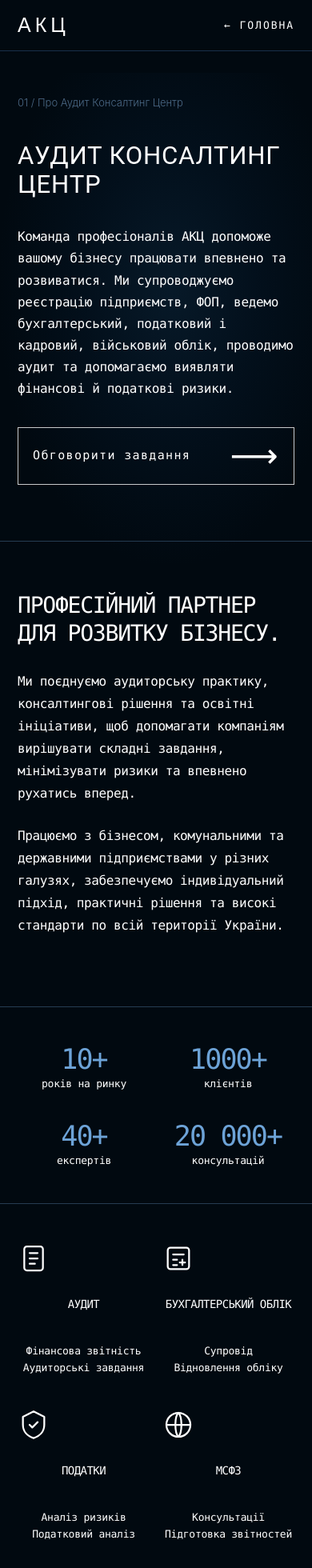
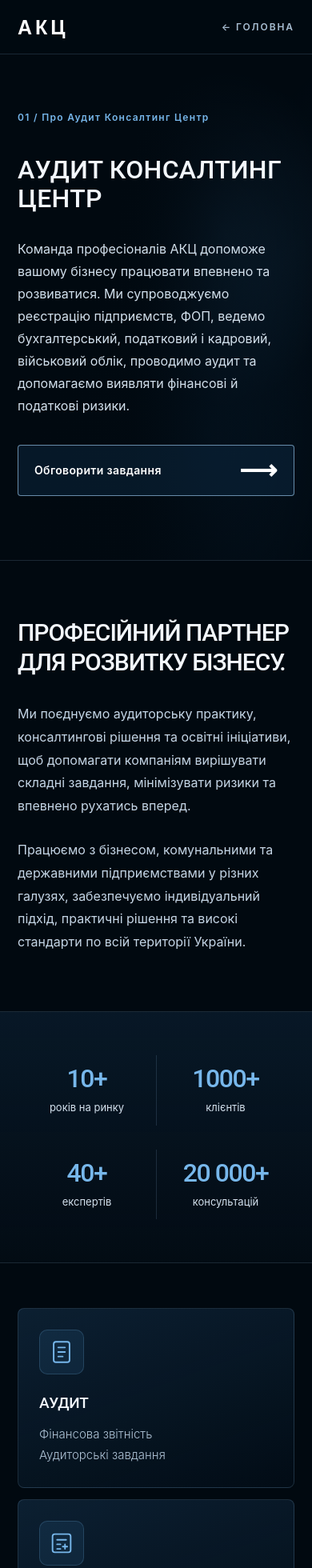
Before and after one commit to dnagorna3817-spec/website_akc_main, a Next.js app: page /about in a window 390 px wide. Shown: the top 1960 px of the page at 80% size. Built offline with nearby package versions, Linux system fonts and the light colour scheme.

Commit message:
Polish About landing UI UX with coherent visual hierarchy, accessible controls and responsive cards

```diff
--- a/app/about/about.css
+++ b/app/about/about.css
@@ -149,3 +149,295 @@
   .about-contact { min-height: 390px; padding-block: 75px; }
   .about-contact h2 { font-size: clamp(23px, 6.1vw, 30px); margin-bottom: 38px; }
 }
+
+
+/* 2026 AKC About — coherent visual system and accessible responsive layout */
+.about-page {
+  --akc-bg: #010910;
+  --akc-surface: #071523;
+  --akc-border: rgba(141, 180, 217, .18);
+  --akc-muted: #a8bed2;
+  --akc-accent: #77b7eb;
+  --about-gutter: clamp(22px, 5.2vw, 88px);
+  font-family: "Inter", "Segoe UI", Arial, sans-serif;
+  font-size: 16px;
+  line-height: 1.6;
+  color: #f3f7fc;
+  background: var(--akc-bg);
+  overflow-x: clip;
+}
+.about-page :where(h1,h2,h3,p) { overflow-wrap: normal; }
+.about-page :where(a):focus-visible { outline: 2px solid #9bd7ff; outline-offset: 5px; border-radius: 2px; }
+.about-page :where(a) { -webkit-tap-highlight-color: rgba(119,183,235,.2); }
+.about-header {
+  position: relative;
+  height: 82px;
+  padding-inline: var(--about-gutter);
+  border-bottom: 1px solid var(--akc-border);
+  background: rgba(1,9,16,.94);
+  z-index: 5;
+}
+.about-header>a:first-child { font-size: 25px; font-weight: 600; letter-spacing: .16em; }
+.about-back { font-size: 12px; font-weight: 600; letter-spacing: .16em; color: var(--akc-muted) !important; transition: color .2s; }
+.about-back:hover { color: #fff !important; }
+.about-hero {
+  min-height: min(820px, calc(100svh - 82px));
+  padding: clamp(72px, 8vw, 128px) var(--about-gutter) clamp(90px, 10vw, 150px);
+  isolation: isolate;
+}
+.about-hero::after {
+  content: "";
+  position: absolute;
+  inset: 0;
+  z-index: -1;
+  pointer-events: none;
+  background: linear-gradient(90deg, #010910 3%, rgba(1,9,16,.95) 42%, rgba(1,9,16,.1) 100%);
+}
+.about-hero-art {
+  z-index: -2;
+  top: 0; right: 0;
+  width: 65%; height: 100%; max-height: none;
+  opacity: .95;
+  background:
+    radial-gradient(ellipse at 72% 36%, rgba(82,170,241,.27), transparent 37%),
+    radial-gradient(ellipse at 67% 75%, rgba(27,89,142,.4), transparent 49%),
+    linear-gradient(135deg, transparent 38%, rgba(51,127,190,.08) 60%, transparent 80%);
+}
+.about-hero-copy { width: min(740px, 66%); }
+.about-eyebrow {
+  margin: 0 0 clamp(34px, 4.5vw, 64px);
+  font-family: inherit;
+  color: var(--akc-accent);
+  font-size: clamp(12px, 1.05vw, 15px);
+  font-weight: 600;
+  line-height: 1.5;
+  letter-spacing: .11em;
+}
+.about-hero h1 {
+  margin: 0 0 clamp(30px, 3.2vw, 46px);
+  font-family: "Roboto", "Arial", sans-serif;
+  font-size: clamp(38px, 4.55vw, 68px);
+  font-weight: 500;
+  line-height: 1.1;
+  letter-spacing: .015em;
+  text-wrap: balance;
+}
+.about-hero-description {
+  max-width: 640px;
+  margin: 0 0 42px;
+  font-family: inherit;
+  font-size: clamp(17px, 1.4vw, 20px);
+  font-weight: 400;
+  line-height: 1.78;
+  letter-spacing: 0;
+  color: #d3e0ec;
+}
+.about-discuss {
+  min-width: 0;
+  width: fit-content;
+  min-height: 66px;
+  padding: 16px 22px 16px 26px;
+  gap: 44px;
+  border: 1px solid rgba(157,202,239,.65);
+  border-radius: 4px;
+  font-family: inherit;
+  font-size: 15px;
+  font-weight: 600;
+  line-height: 1.3;
+  letter-spacing: .025em;
+  background: rgba(14,43,68,.48);
+  transition: background .2s, border-color .2s, transform .2s;
+}
+.about-discuss:hover { background: rgba(35,97,145,.52); border-color: #a9dfff; transform: translateY(-2px); }
+.about-arrow { font-size: 33px; line-height: .8; transition: transform .2s; }
+.about-discuss:hover .about-arrow { transform: translateX(5px); }
+.about-section { border-top: 1px solid var(--akc-border); }
+.about-partner, .about-qualification {
+  min-height: 0;
+  grid-template-columns: minmax(0,.94fr) 1px minmax(0,1.06fr);
+  gap: clamp(32px, 5vw, 84px);
+  padding: clamp(94px, 10vw, 152px) var(--about-gutter);
+}
+.about-partner h2, .about-qualification h2 {
+  font-family: "Roboto", Arial, sans-serif;
+  font-size: clamp(35px, 3.6vw, 54px);
+  font-weight: 500;
+  line-height: 1.2;
+  letter-spacing: -.035em;
+  overflow-wrap: normal;
+  text-wrap: balance;
+}
+.about-vertical-line { background: linear-gradient(transparent, rgba(119,183,235,.45), transparent); }
+.about-partner-description {
+  max-width: 670px;
+  font-family: inherit;
+  font-size: clamp(17px, 1.4vw, 20px);
+  line-height: 1.85;
+  letter-spacing: 0;
+  color: #c5d5e5;
+}
+.about-partner-description p { margin: 0 0 26px; }
+.about-partner-description p:last-child { margin-bottom: 0; }
+.about-metrics {
+  min-height: 0;
+  padding: 72px var(--about-gutter);
+  gap: 0;
+  background: linear-gradient(180deg, rgba(12,32,51,.64), rgba(4,16,27,.35));
+}
+.about-metric { min-width: 0; padding: 15px 20px; }
+.about-metric:not(:first-child) { border-left: 1px solid var(--akc-border); }
+.about-metric strong {
+  color: var(--akc-accent);
+  font-family: "Roboto", Arial, sans-serif;
+  font-size: clamp(36px, 4.1vw, 62px);
+  font-weight: 500;
+  letter-spacing: -.045em;
+  line-height: 1.1;
+  font-variant-numeric: tabular-nums;
+}
+.about-metric span {
+  margin-top: 14px;
+  color: #d3e0ec;
+  font-size: clamp(14px, 1.2vw, 17px);
+  font-weight: 400;
+  letter-spacing: 0;
+  white-space: normal;
+}
+.about-services {
+  min-height: 0;
+  gap: 16px;
+  padding: 84px var(--about-gutter);
+}
+.about-service {
+  min-width: 0;
+  text-align: left;
+  border: 1px solid var(--akc-border);
+  border-radius: 8px;
+  padding: clamp(22px, 2.5vw, 34px);
+  background: linear-gradient(160deg, rgba(18,44,68,.65), rgba(4,17,29,.45));
+  transition: border-color .2s, transform .2s;
+}
+.about-service:hover { border-color: rgba(119,183,235,.6); transform: translateY(-3px); }
+.about-service-icon {
+  display: flex;
+  align-items: center;
+  justify-content: center;
+  width: 62px;
+  height: 62px;
+  margin-bottom: 28px;
+  color: var(--akc-accent);
+  background: rgba(65,139,198,.12);
+  border: 1px solid rgba(119,183,235,.2);
+  border-radius: 10px;
+}
+.about-service-icon svg { width: 34px; height: 34px; }
+.about-service h3 {
+  min-height: 0;
+  margin: 0 0 18px;
+  font-family: "Roboto", Arial, sans-serif;
+  font-size: clamp(17px, 1.38vw, 20px);
+  font-weight: 500;
+  line-height: 1.4;
+  letter-spacing: -.015em;
+}
+.about-service p {
+  font-family: inherit;
+  color: #afc3d6;
+  font-size: 15px;
+  line-height: 1.75;
+  letter-spacing: 0;
+}
+.about-qualification { align-items: start; }
+.about-qualification-grid {
+  grid-template-columns: repeat(2, minmax(0,1fr));
+  gap: clamp(22px, 3vw, 48px);
+  padding-top: 4px;
+}
+.about-qualification-item { min-width: 0; }
+.about-qualification-item>span {
+  display: flex;
+  align-items: center;
+  height: 58px;
+  color: var(--akc-accent);
+}
+.about-qualification-item>span svg { width: 37px; height: 37px; }
+.about-qualification-item p {
+  max-width: 245px;
+  margin: 16px 0 0;
+  color: #c5d5e5;
+  font-family: inherit;
+  font-size: clamp(15px, 1.15vw, 17px);
+  line-height: 1.65;
+  letter-spacing: 0;
+}
+.about-contact {
+  min-height: 490px;
+  padding: clamp(94px, 10vw, 145px) var(--about-gutter);
+  isolation: isolate;
+}
+.about-contact-art {
+  z-index: -1;
+  opacity: 1;
+  background:
+    radial-gradient(ellipse at 80% 50%, rgba(45,127,190,.32), transparent 42%),
+    linear-gradient(100deg, #010910 12%, #071a2d 80%, #010910);
+}
+.about-contact h2 {
+  font-family: "Roboto", Arial, sans-serif;
+  font-size: clamp(31px, 3.25vw, 48px);
+  font-weight: 500;
+  line-height: 1.25;
+  letter-spacing: -.025em;
+  margin-bottom: 38px;
+}
+@media (max-width: 1100px) {
+  .about-hero { min-height: 0; }
+  .about-hero-copy { width: min(700px, 74%); }
+  .about-partner, .about-qualification { gap: 34px; }
+  .about-services { grid-template-columns: repeat(2, minmax(0,1fr)); }
+  .about-partner h2, .about-qualification h2 { font-size: clamp(32px, 3.8vw, 44px); }
+}
+@media (max-width: 900px) {
+  .about-hero { padding-block: 88px 100px; }
+  .about-hero-copy { width: 100%; }
+  .about-hero-art { width: 100%; opacity: .45; }
+  .about-partner, .about-qualification { display: block; padding-block: 90px; }
+  .about-vertical-line { display: none; }
+  .about-partner h2, .about-qualification h2 { max-width: 720px; margin-bottom: 40px; }
+  .about-partner-description { max-width: 720px; }
+  .about-qualification-grid { max-width: 720px; }
+  .about-metrics { grid-template-columns: repeat(2,minmax(0,1fr)); gap: 35px 0; }
+  .about-metric:nth-child(3) { border-left: 0; }
+  .about-services { padding-block: 68px; }
+  .about-contact { padding-block: 100px; }
+}
+@media (max-width: 520px) {
+  .about-page { --about-gutter: 22px; }
+  .about-header { height: 68px; }
+  .about-hero { padding-block: 70px 80px; }
+  .about-eyebrow { font-size: 12px; margin-bottom: 38px; }
+  .about-hero h1 { font-size: clamp(31px, 8.2vw, 42px); line-height: 1.14; letter-spacing: .01em; margin-bottom: 30px; }
+  .about-hero-description { font-size: 16px; line-height: 1.75; margin-bottom: 35px; }
+  .about-discuss { width: 100%; min-height: 64px; padding-inline: 20px; font-size: 14px; gap: 12px; }
+  .about-partner, .about-qualification { padding-block: 72px; }
+  .about-partner h2, .about-qualification h2 { font-size: clamp(30px, 7.4vw, 36px); line-height: 1.22; margin-bottom: 32px; }
+  .about-partner-description { font-size: 16px; line-height: 1.8; }
+  .about-metrics { padding-block: 54px; gap: 30px 0; }
+  .about-metric { padding: 12px 9px; }
+  .about-metric strong { font-size: clamp(31px, 8.2vw, 43px); }
+  .about-metric span { font-size: 13px; margin-top: 9px; }
+  .about-services { grid-template-columns: 1fr; gap: 14px; padding-block: 56px; }
+  .about-service { padding: 26px; }
+  .about-service-icon { width: 56px; height: 56px; margin-bottom: 23px; }
+  .about-service h3 { font-size: 19px; margin-bottom: 12px; }
+  .about-service p { font-size: 15px; }
+  .about-qualification-grid { gap: 30px 16px; }
+  .about-qualification-item>span { height: 48px; }
+  .about-qualification-item>span svg { width: 33px; height: 33px; }
+  .about-qualification-item p { margin-top: 10px; font-size: 14px; line-height: 1.6; }
+  .about-contact { min-height: 0; padding-block: 90px; }
+  .about-contact h2 { font-size: clamp(26px, 6.5vw, 34px); margin-bottom: 36px; }
+}
+@media (prefers-reduced-motion: reduce) {
+  .about-page *, .about-page *::before, .about-page *::after { transition: none !important; animation: none !important; }
+}
```
